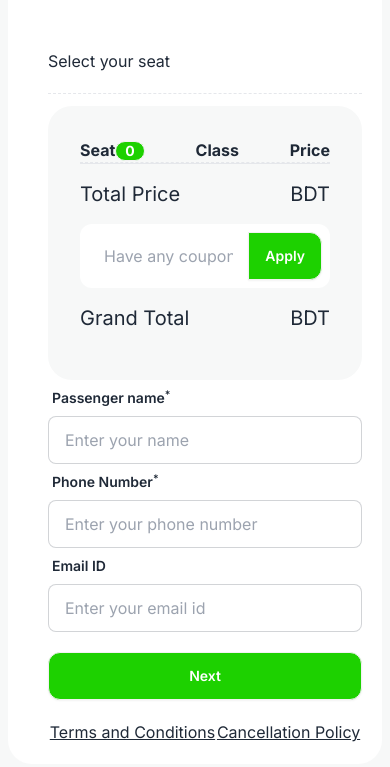
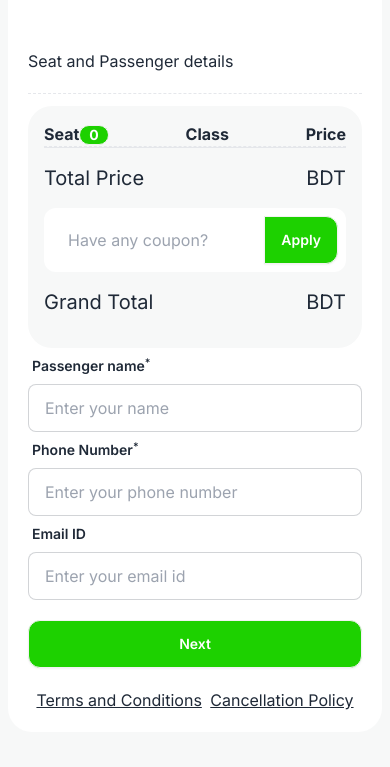
Before and after one commit to maasajal/smart-ticketing, a plain HTML site: page index.html in a window 390 px wide. Shown: the part 3877-4644 px from the top of the page. Drawn offline with nearby package versions, Linux system fonts and the light colour scheme.

Commit message:
Update selected seat and passenger details section

```diff
--- a/index.html
+++ b/index.html
@@ -378,10 +378,10 @@
           </div>
           <!-- Calculate ticket price -->
           <div
-            class="col-span-5 md:col-span-2 md:border-l-2 border-dashed pl-5"
+            class="col-span-5 md:col-span-2 md:border-l-2 border-dashed sm:pl-5"
           >
-            <h3 class="mb-3 border-b border-dashed pb-5">Select your seat</h3>
-            <div class="bg-[#F7F8F8] rounded-3xl p-8">
+            <h3 class="mb-3 border-b border-dashed pb-5">Seat and Passenger details</h3>
+            <div class="bg-[#F7F8F8] rounded-3xl p-4 sm:p-8">
               <div id="seat-details" class="divide-y divide-dashed">
                 <p class="flex justify-between">
                   <b
```
